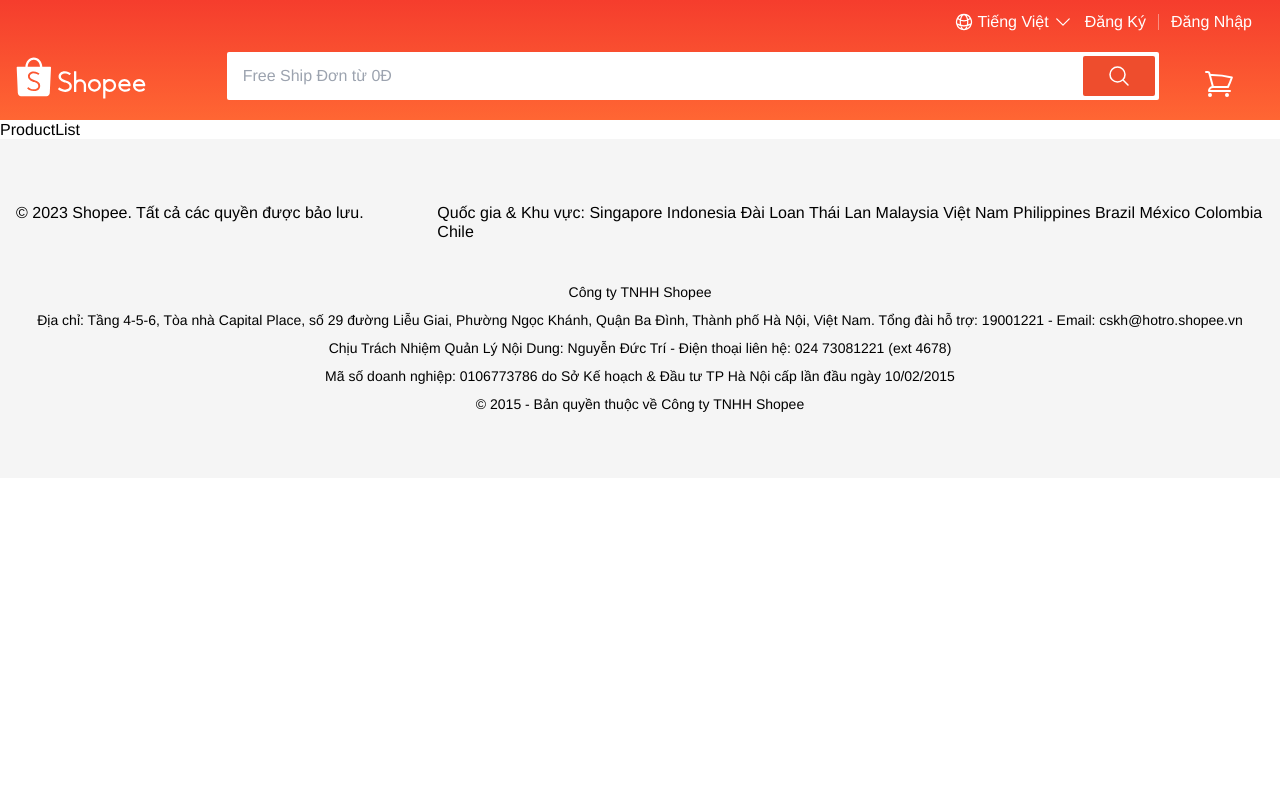
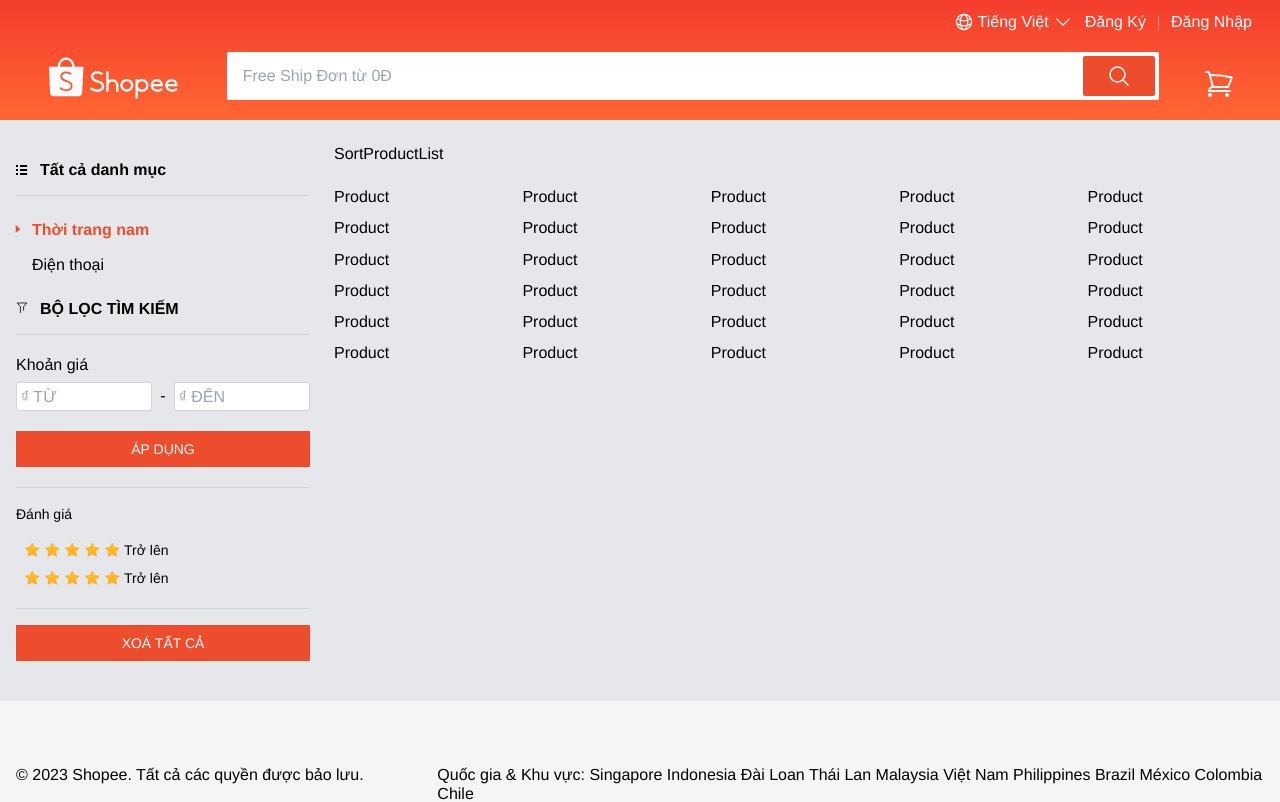
Before and after one commit to NguyenUyen-ReactJs2206/Clone_Shopee, a React (Vite) app in the folder ShopeeClone/: page / in a window 1280 px wide. Shown: the top 802 px of the page. Built offline with nearby package versions, Linux system fonts and the light colour scheme.

Commit message:
Code UI AsideFilter Shopee

```diff
--- a/ShopeeClone/src/components/Input/Input.tsx
+++ b/ShopeeClone/src/components/Input/Input.tsx
@@ -1,26 +1,30 @@
+import { InputHTMLAttributes } from 'react'
 import type { UseFormRegister, RegisterOptions } from 'react-hook-form'
 
-interface Props {
-  type: React.HTMLInputTypeAttribute
+interface Props extends InputHTMLAttributes<HTMLInputElement> {
   errorMessage?: string
-  placeholder?: string
-  className?: string
-  name: string
-  register: UseFormRegister<any>
+  register?: UseFormRegister<any>
   rules?: RegisterOptions
-  autoComplete?: string
+  classNameInput?: string
+  classNameError?: string
 }
 
-export default function Input({ type, errorMessage, placeholder, className, name, register, rules }: Props) {
+export default function Input({
+  type,
+  errorMessage,
+  placeholder,
+  className,
+  name,
+  register,
+  rules,
+  classNameInput = 'w-full rounded-sm border border-gray-300 p-3 outline-none focus:border-gray-500 focus:shadow-sm',
+  classNameError = 'mt-1 min-h-[1rem] text-sm text-red-600'
+}: Props) {
+  const registerResult = register && name ? register(name, rules) : {}
   return (
     <div className={className}>
-      <input
-        type={type}
-        placeholder={placeholder}
-        className='w-full rounded-sm border border-gray-300 p-3 outline-none focus:border-gray-500 focus:shadow-sm'
-        {...register(name, rules)}
-      />
-      <div className='mt-1 min-h-[1rem] text-sm text-red-600'>{errorMessage}</div>
+      <input type={type} placeholder={placeholder} className={classNameInput} {...registerResult} />
+      <div className={classNameError}>{errorMessage}</div>
     </div>
   )
 }
--- /dev/null
+++ b/ShopeeClone/src/pages/ProductList/AsideFilter/AsideFilter.tsx
@@ -0,0 +1,167 @@
+import React from 'react'
+import { Link } from 'react-router-dom'
+import Button from 'src/components/Button/Button'
+import Input from 'src/components/Input'
+import path from 'src/constants/path'
+
+export default function AsideFilter() {
+  return (
+    <div className='py-4'>
+      <Link to={path.home} className='flex items-center font-bold'>
+        <svg viewBox='0 0 12 10' className='mr-3 h-4 w-3 fill-current'>
+          <g fill-rule='evenodd' stroke='none' stroke-width='1'>
+            <g transform='translate(-373 -208)'>
+              <g transform='translate(155 191)'>
+                <g transform='translate(218 17)'>
+                  <path d='m0 2h2v-2h-2zm4 0h7.1519633v-2h-7.1519633z'></path>
+                  <path d='m0 6h2v-2h-2zm4 0h7.1519633v-2h-7.1519633z'></path>
+                  <path d='m0 10h2v-2h-2zm4 0h7.1519633v-2h-7.1519633z'></path>
+                </g>
+              </g>
+            </g>
+          </g>
+        </svg>
+        Tất cả danh mục
+      </Link>
+      <div className='my-4 h-[1px] bg-gray-300' />
+      <ul>
+        <li className='py-2 pl-2'>
+          <Link to={path.home} className='relative px-2 font-semibold text-orange'>
+            <svg viewBox='0 0 4 7' className='absolute left-[-10px] top-1 h-2 w-2 fill-orange'>
+              <polygon points='4 3.5 0 0 0 7'></polygon>
+            </svg>
+            Thời trang nam
+          </Link>
+        </li>
+        <li className='py-2 pl-2'>
+          <Link to={path.home} className='relative px-2 '>
+            Điện thoại
+          </Link>
+        </li>
+      </ul>
+
+      <Link to={path.home} className='mt-4 flex items-center font-bold uppercase'>
+        <svg
+          enable-background='new 0 0 15 15'
+          viewBox='0 0 15 15'
+          x='0'
+          y='0'
+          className=' mr-3 h-4 w-3 fill-current stroke-current'
+        >
+          <g>
+            <polyline
+              fill='none'
+              points='5.5 13.2 5.5 5.8 1.5 1.2 13.5 1.2 9.5 5.8 9.5 10.2'
+              stroke-linecap='round'
+              stroke-linejoin='round'
+              stroke-miterlimit='10'
+            ></polyline>
+          </g>
+        </svg>
+        Bộ lọc tìm kiếm
+      </Link>
+      <div className='my-4 h-[1px] bg-gray-300' />
+      <div className='my-5'>
+        <div>Khoản giá</div>
+        <form className='mt-2'>
+          <div className='flex items-start'>
+            <Input
+              type='text'
+              className='grow'
+              name='from'
+              classNameInput='w-full rounded-sm border border-gray-300 p-1 outline-none focus:border-gray-500 focus:shadow-sm'
+              placeholder='₫ TỪ'
+            />
+            <div className='mx-2 mt-1 shrink-0'>-</div>
+            <Input
+              type='text'
+              className='grow'
+              name='from'
+              classNameInput='w-full rounded-sm border border-gray-300 p-1 outline-none focus:border-gray-500 focus:shadow-sm'
+              placeholder='₫ ĐẾN'
+            />
+          </div>
+          <Button className='flex w-full items-center justify-center bg-orange p-2 text-sm uppercase text-white hover:bg-orange/80'>
+            Áp dụng
+          </Button>
+        </form>
+      </div>
+      <div className='my-4 h-[1px] bg-gray-300' />
+      <div className='text-sm'>Đánh giá</div>
+      <ul className='my-3'>
+        <li className='py-1 pl-2'>
+          <Link to='' className='flex items-center text-sm'>
+            {Array(5)
+              .fill(0)
+              .map((_, index) => (
+                <svg viewBox='0 0 9.5 8' key={index} className='mr-1 h-4 w-4'>
+                  <defs>
+                    <linearGradient id='ratingStarGradient' x1='50%' x2='50%' y1='0%' y2='100%'>
+                      <stop offset='0' stop-color='#ffca11'></stop>
+                      <stop offset='1' stop-color='#ffad27'></stop>
+                    </linearGradient>
+                    <polygon
+                      id='ratingStar'
+                      points='14.910357 6.35294118 12.4209136 7.66171903 12.896355 4.88968305 10.8823529 2.92651626 13.6656353 2.52208166 14.910357 0 16.1550787 2.52208166 18.9383611 2.92651626 16.924359 4.88968305 17.3998004 7.66171903'
+                    ></polygon>
+                  </defs>
+                  <g fill='url(#ratingStarGradient)' fill-rule='evenodd' stroke='none' stroke-width='1'>
+                    <g transform='translate(-876 -1270)'>
+                      <g transform='translate(155 992)'>
+                        <g transform='translate(600 29)'>
+                          <g transform='translate(10 239)'>
+                            <g transform='translate(101 10)'>
+                              <use stroke='#ffa727' stroke-width='.5' xlinkHref='#ratingStar'></use>
+                            </g>
+                          </g>
+                        </g>
+                      </g>
+                    </g>
+                  </g>
+                </svg>
+              ))}
+            <span>Trở lên</span>
+          </Link>
+        </li>
+        <li className='py-1 pl-2'>
+          <Link to='' className='flex items-center text-sm'>
+            {Array(5)
+              .fill(0)
+              .map((_, index) => (
+                <svg viewBox='0 0 9.5 8' key={index} className='mr-1 h-4 w-4'>
+                  <defs>
+                    <linearGradient id='ratingStarGradient' x1='50%' x2='50%' y1='0%' y2='100%'>
+                      <stop offset='0' stop-color='#ffca11'></stop>
+                      <stop offset='1' stop-color='#ffad27'></stop>
+                    </linearGradient>
+                    <polygon
+                      id='ratingStar'
+                      points='14.910357 6.35294118 12.4209136 7.66171903 12.896355 4.88968305 10.8823529 2.92651626 13.6656353 2.52208166 14.910357 0 16.1550787 2.52208166 18.9383611 2.92651626 16.924359 4.88968305 17.3998004 7.66171903'
+                    ></polygon>
+                  </defs>
+                  <g fill='url(#ratingStarGradient)' fill-rule='evenodd' stroke='none' stroke-width='1'>
+                    <g transform='translate(-876 -1270)'>
+                      <g transform='translate(155 992)'>
+                        <g transform='translate(600 29)'>
+                          <g transform='translate(10 239)'>
+                            <g transform='translate(101 10)'>
+                              <use stroke='#ffa727' stroke-width='.5' xlinkHref='#ratingStar'></use>
+                            </g>
+                          </g>
+                        </g>
+                      </g>
+                    </g>
+                  </g>
+                </svg>
+              ))}
+            <span>Trở lên</span>
+          </Link>
+        </li>
+      </ul>
+      <div className='my-4 h-[1px] bg-gray-300' />
+      <Button className='flex w-full items-center justify-center bg-orange p-2 text-sm uppercase text-white hover:bg-orange/80'>
+        Xoá tất cả
+      </Button>
+    </div>
+  )
+}
--- /dev/null
+++ b/ShopeeClone/src/pages/ProductList/AsideFilter/index.ts
@@ -0,0 +1,3 @@
+import AsideFilter from './AsideFilter'
+
+export default AsideFilter
--- /dev/null
+++ b/ShopeeClone/src/pages/ProductList/Product/Product.tsx
@@ -0,0 +1,5 @@
+import React from 'react'
+
+export default function Product() {
+  return <div>Product</div>
+}
--- /dev/null
+++ b/ShopeeClone/src/pages/ProductList/Product/index.ts
@@ -0,0 +1,3 @@
+import Product from './Product'
+
+export default Product
--- a/ShopeeClone/src/pages/ProductList/ProductList.tsx
+++ b/ShopeeClone/src/pages/ProductList/ProductList.tsx
@@ -1,5 +1,29 @@
-import React from 'react'
+import AsideFilter from './AsideFilter'
+import Product from './Product/Product'
+import SortProductList from './SortProductList'
 
 export default function ProductList() {
-  return <div>ProductList</div>
+  return (
+    <div className='bg-gray-200 py-6'>
+      <div className='container'>
+        <div className='grid grid-cols-12 gap-6'>
+          <div className='col-span-3'>
+            <AsideFilter />
+          </div>
+          <div className='col-span-9'>
+            <SortProductList />
+            <div className='mt-6 grid gap-3 sm:grid-cols-2 md:grid-cols-3 lg:grid-cols-4 xl:grid-cols-5'>
+              {Array(30)
+                .fill(0)
+                .map((_, index) => (
+                  <div className='col-span-1' key={index}>
+                    <Product />
+                  </div>
+                ))}
+            </div>
+          </div>
+        </div>
+      </div>
+    </div>
+  )
 }
--- /dev/null
+++ b/ShopeeClone/src/pages/ProductList/SortProductList/SortProductList.tsx
@@ -0,0 +1,5 @@
+import React from 'react'
+
+export default function SortProductList() {
+  return <div>SortProductList</div>
+}
--- /dev/null
+++ b/ShopeeClone/src/pages/ProductList/SortProductList/index.ts
@@ -0,0 +1,3 @@
+import SortProductList from './SortProductList'
+
+export default SortProductList
```
Also changed, not shown: ShopeeClone/src/components/Header/Header.tsx (+1 -1 lines).
